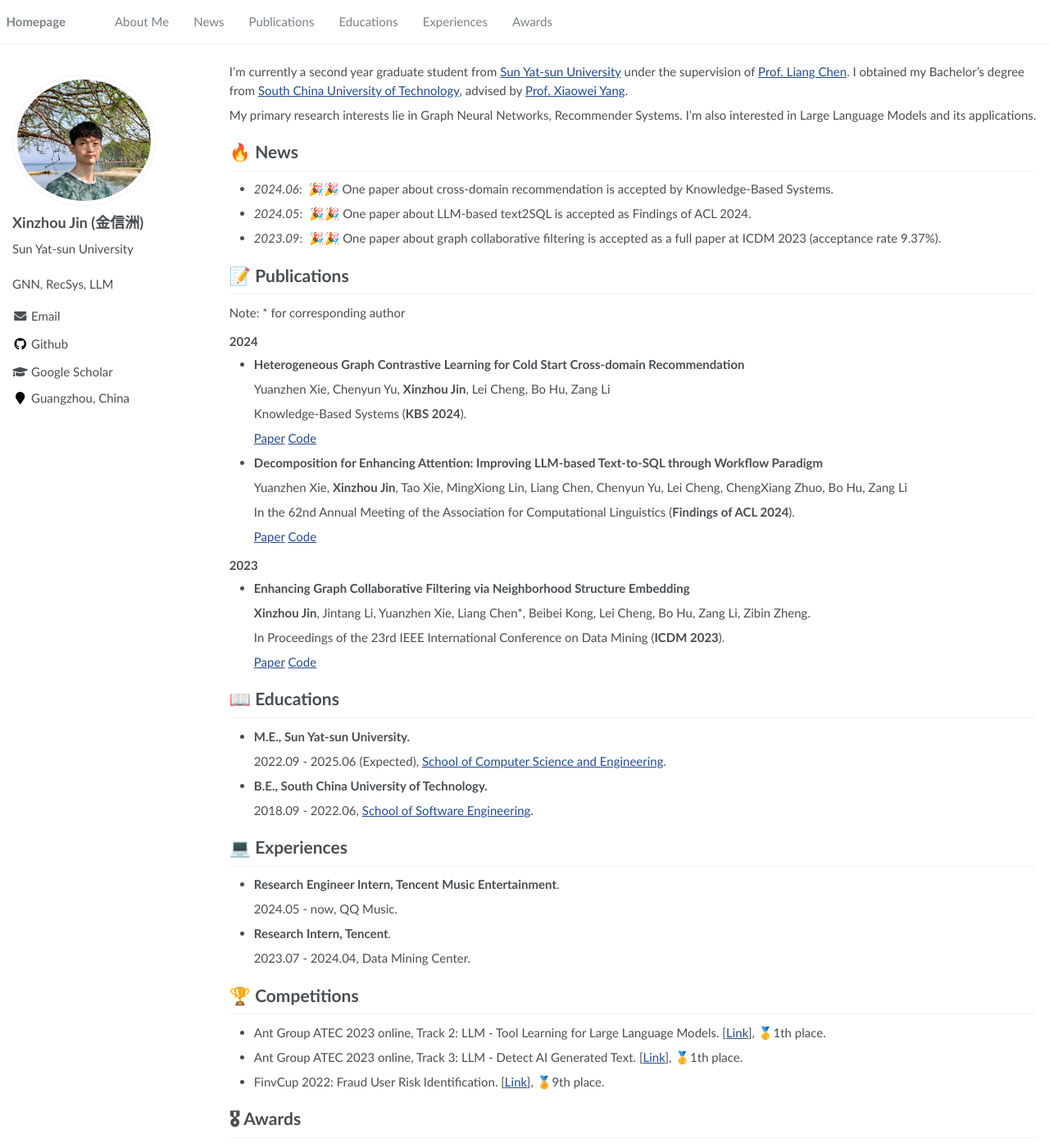
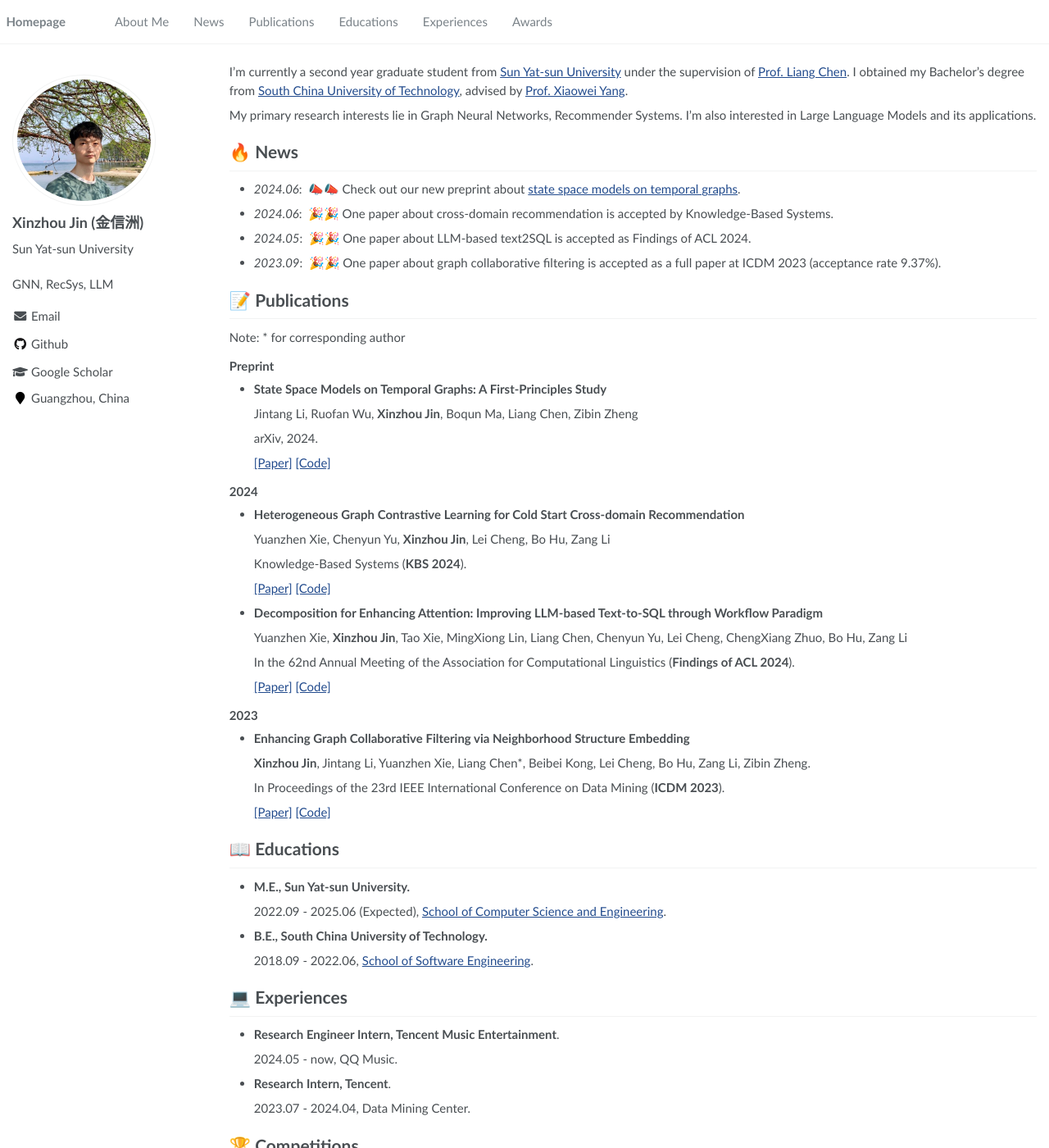
Before and after one commit to csxzjin/csxzjin.github.io, a Jekyll site: the page built from _pages/about.md, in a window 1280 px wide and 1400 px high. Shown: the whole window at 82% size. Built offline with Jekyll 4.4.1, drawn with Linux system fonts in a browser that asks for light colours.

Commit message:
update page

```diff
--- a/_pages/about.md
+++ b/_pages/about.md
@@ -24,6 +24,7 @@ My primary research interests lie in Graph Neural Networks, Recommender Systems.
 
 
 # 🔥 News
+- *2024.06*: &nbsp;📣📣 Check out our new preprint about [state space models on temporal graphs](https://arxiv.org/abs/2406.00943).
 - *2024.06*: &nbsp;🎉🎉 One paper about cross-domain recommendation is accepted by Knowledge-Based Systems.
 - *2024.05*: &nbsp;🎉🎉 One paper about LLM-based text2SQL is accepted as Findings of ACL 2024.
 - *2023.09*: &nbsp;🎉🎉 One paper about graph collaborative filtering is accepted as a full paper at ICDM 2023 (acceptance rate 9.37%).
@@ -31,6 +32,16 @@ My primary research interests lie in Graph Neural Networks, Recommender Systems.
 # 📝 Publications
 
 Note: * for corresponding author
+
+### Preprint
+
+- **State Space Models on Temporal Graphs: A First-Principles Study**
+
+  Jintang Li, Ruofan Wu, **Xinzhou Jin**, Boqun Ma, Liang Chen, Zibin Zheng
+
+  arXiv, 2024.
+
+  [[Paper]](https://arxiv.org/abs/2406.00943) [[Code]](https://github.com/EdisonLeeeee/GraphSSM)
 
 ### 2024
 
@@ -40,7 +51,7 @@ Note: * for corresponding author
 
   Knowledge-Based Systems (**KBS 2024**).
 
-  [Paper](./) [Code](./)
+  [[Paper]](./) [[Code]](./)
 
 - **Decomposition for Enhancing Attention: Improving LLM-based Text-to-SQL through Workflow Paradigm**
 
@@ -48,7 +59,7 @@ Note: * for corresponding author
 
   In the 62nd Annual Meeting of the Association for Computational Linguistics (**Findings of ACL 2024**).
 
-  [Paper](https://arxiv.org/abs/2402.10671) [Code](https://github.com/FlyingFeather/DEA-SQL)
+  [[Paper]](https://arxiv.org/abs/2402.10671) [[Code]](https://github.com/FlyingFeather/DEA-SQL)
 
 ### 2023
 
@@ -58,7 +69,7 @@ Note: * for corresponding author
 
   In Proceedings of the 23rd IEEE International Conference on Data Mining (**ICDM 2023**).
 
-  [Paper](https://ieeexplore.ieee.org/document/10415768) [Code](https://github.com/downeykking/NSE)
+  [[Paper]](https://ieeexplore.ieee.org/document/10415768) [[Code]](https://github.com/downeykking/NSE)
 
 # 📖 Educations
 - **M.E., Sun Yat-sun University.**
```
